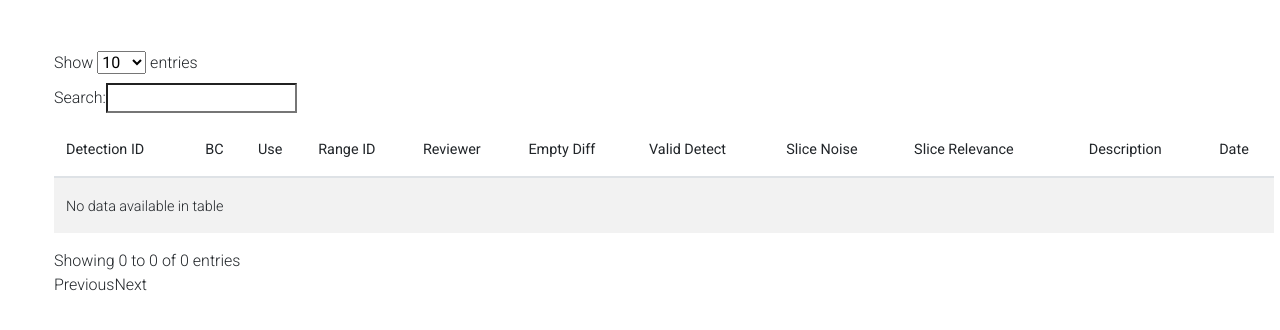
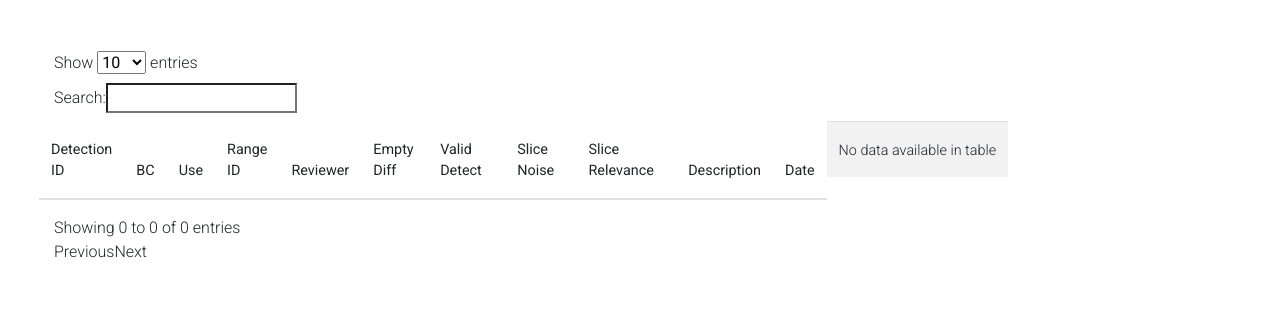
Before and after one commit to lmove/maven-reaction-web, a Flask app: template templates/feedback.html in a window 1280 px wide. Shown: the part 213-543 px from the top of the page. Run offline with Flask 2, Linux system fonts and the light colour scheme; the template is opened without the code that fills it, so the values that code supplies are empty; some libraries are stand-ins or nearby versions.

Commit message:
Last LF change

```diff
--- a/templates/feedback.html
+++ b/templates/feedback.html
@@ -42,7 +42,7 @@
 			</div>
 			<!-- Feedback -->
 			<div class="col mb-5 mx-4">
-				<table id="tableIssues" class="table table-striped table-hover">
+				<table id="tableIssues" class="table table-striped table-hover row">
 					<thead>
 						<tr>
 							<th>Detection ID</th>
```
